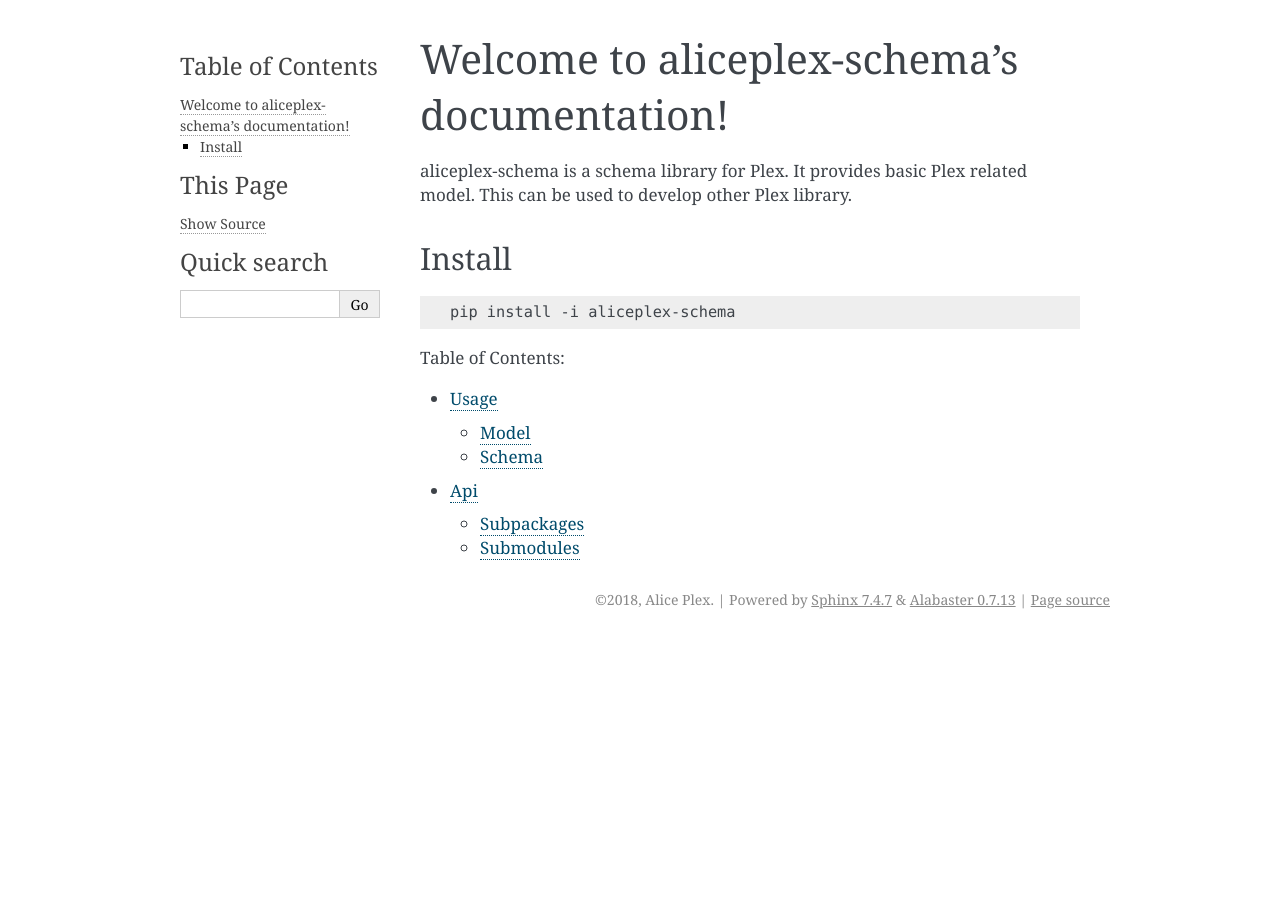
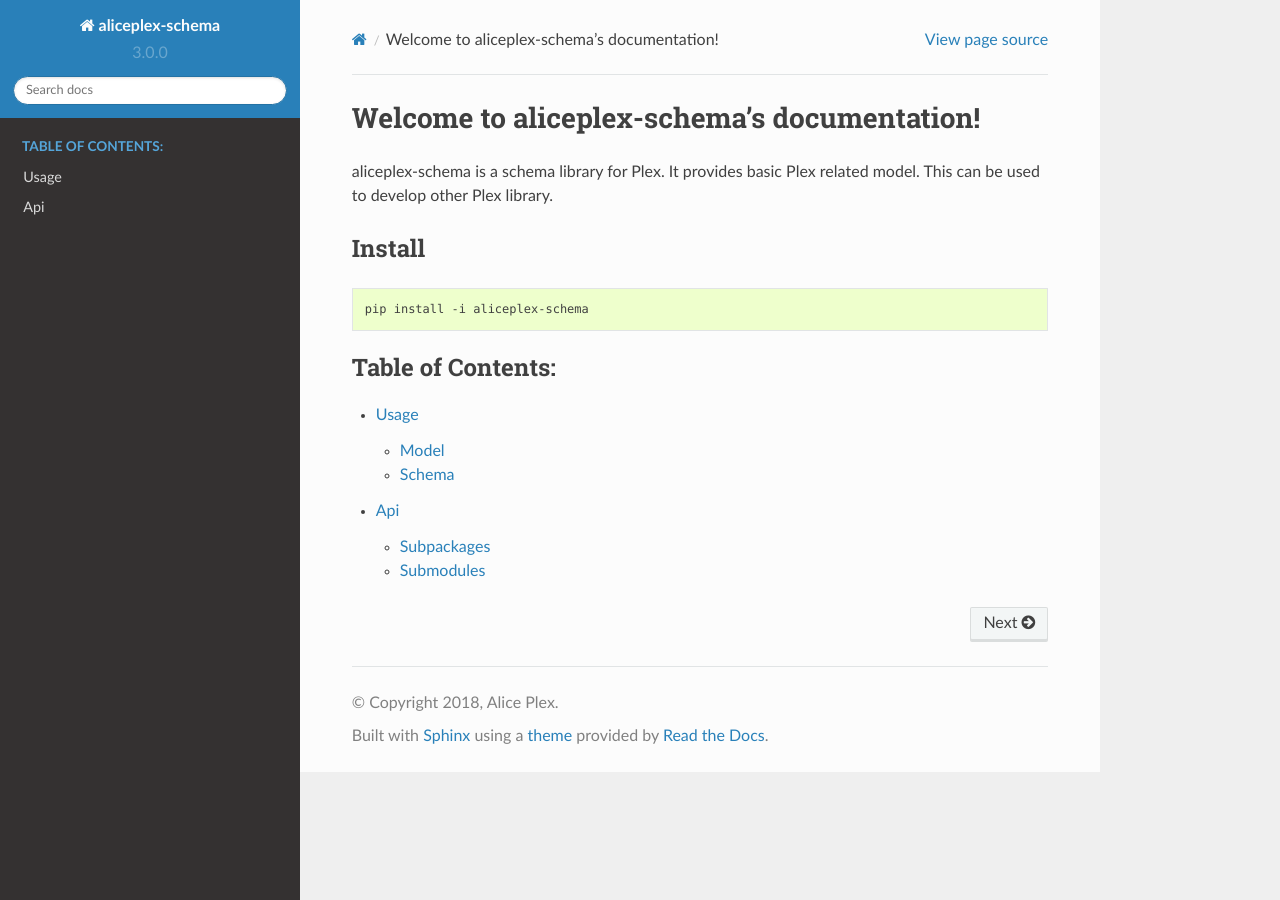
Before and after one commit to aliceplex/schema, a Sphinx documentation site: the page built from docs/index.rst, in a window 1280 px wide. Built offline with Sphinx 7.4.7 and the Read the Docs theme 2.0.0, drawn with Linux system fonts in a browser that asks for light colours.

```diff
--- a/docs/conf.py
+++ b/docs/conf.py
@@ -62,7 +62,7 @@ pygments_style = "sphinx"
 # The theme to use for HTML and HTML Help pages.  See the documentation for
 # a list of builtin themes.
 #
-html_theme = "alabaster"
+html_theme = "sphinx_rtd_theme"
 
 # Theme options are theme-specific and customize the look and feel of a theme
 # further.  For a list of options available for each theme, see the
```
Also changed, not shown: README.md (+1 -1 lines).
